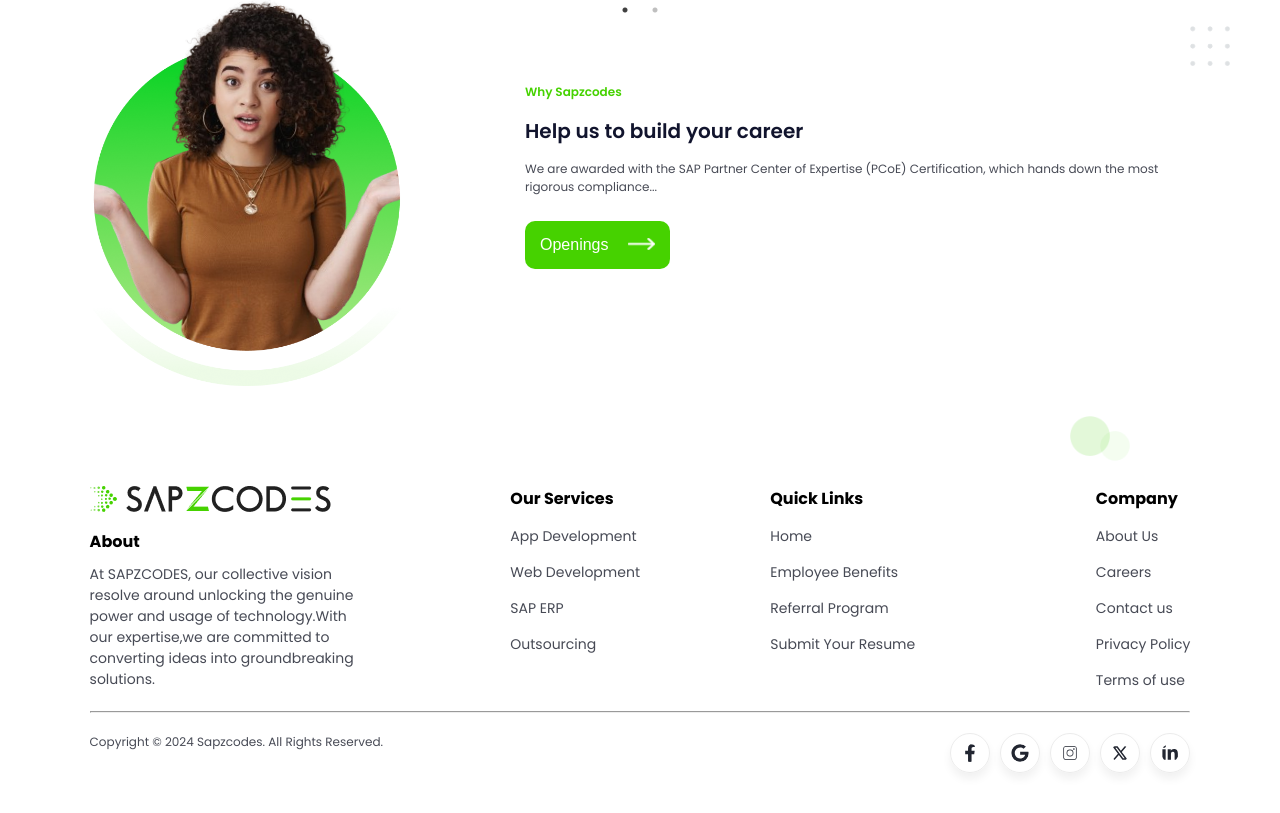
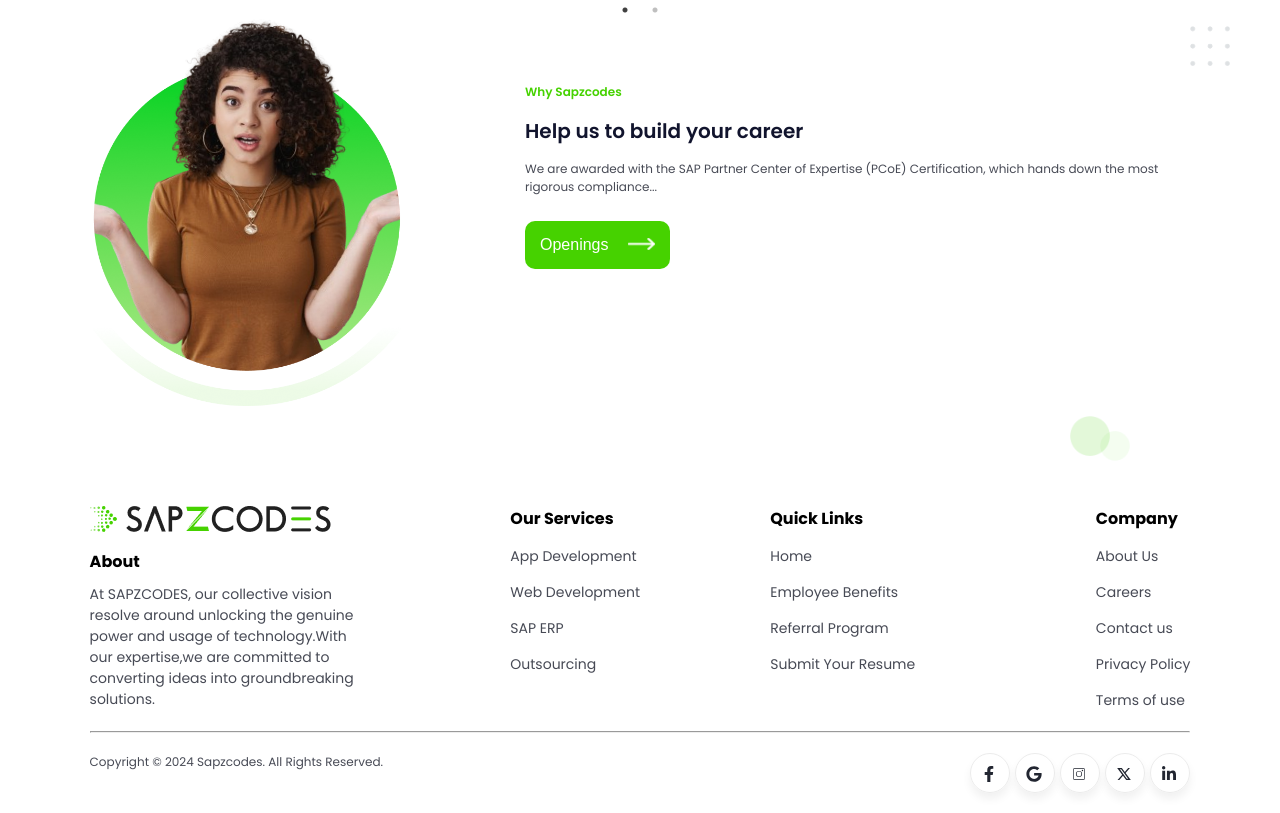
Before and after one commit to vijayaprathapkumar/sapzcodes, a Next.js app: page /careers in a window 1280 px wide. Shown: the part 1666-2479 px from the top of the page. Built offline with nearby package versions, Linux system fonts and the light colour scheme.

Commit message:
footer rework-complete

```diff
--- a/src/components/details/Details.styled.tsx
+++ b/src/components/details/Details.styled.tsx
@@ -39,10 +39,10 @@
     ${breakpoints.xs} {
         flex-direction:column;
         .image{
-            margin-top:870px;
+            margin-top:700px;
         }
         .dots{
-            margin-top:-70px;
+            margin-top:-50px;
             right:10px;
         }
         .dark{
@@ -88,7 +88,7 @@
     ${breakpoints.lg} {
         flex-direction:row;
         .image{
-            top:750px;
+            top:880px;
         }
         .dark{
             margin-top:360px;
@@ -101,7 +101,7 @@
     }
     ${breakpoints.xl} {
         .image{
-            top:800px;
+            top:960px;
         }
     }
 `;
@@ -130,9 +130,9 @@
     }
     ${breakpoints.xs} {
         order: 1;
-        margin-left: 10px;
+        margin-left: 50px;
         margin-right: 0px;
-        margin-top: 30px;
+        margin-top: 60px;
         margin-bottom:-10px;
         width:270px;
         img {
@@ -144,7 +144,7 @@
         order: 1;
         margin-left: ${({ imageAlignment }) => (imageAlignment === "right" ? '50%' : "10px")};
         margin-right: 0px;
-        margin-top: 30px;
+        margin-top: 50px;
         margin-bottom:-20px;
         width:370px;
         img {
@@ -201,9 +201,15 @@
     }
     ${breakpoints.xs} {
         order: 2;
-        margin-right: 0px;
-        margin-left: 0px;
-        margin-top:70px;
+        margin-right: 20px;
+        margin-left: 20px;
+        margin-top:30px;
+        h2{
+          font-size:20px;
+        }
+        button{
+           margin-bottom:10px;
+        }
     }
     ${breakpoints.lg} {
         margin-right: 100px;
--- a/src/config/footer.ts
+++ b/src/config/footer.tsx
@@ -1,3 +1,6 @@
+import { CiInstagram } from "react-icons/ci"
+import { FaFacebookF, FaGoogle, FaLinkedinIn } from "react-icons/fa"
+import { RiTwitterXLine } from "react-icons/ri"
 
 export const FooterDetails = [
     {
@@ -28,3 +31,26 @@
         subuse: "Terms of use",
     }
 ]
+
+export const Footericons = [
+    {
+        href: "https://www.facebook.com",
+        icon: <FaFacebookF />,
+    },
+    {
+        href: "https://www.google.com",
+        icon: <FaGoogle />,
+    },
+    {
+        href: "https://www.instagram.com",
+        icon: <CiInstagram />,
+    },
+    {
+        href: "https://twitter.com",
+        icon: <RiTwitterXLine />,
+    },
+    {
+        href: "https://www.linkedin.com",
+        icon: <FaLinkedinIn />,
+    }
+]
--- a/src/layout/footer/Footer.styled.tsx
+++ b/src/layout/footer/Footer.styled.tsx
@@ -1,27 +1,25 @@
 import breakpoints from "@/themes/breakpoints";
 import { theme } from "@/themes/theme";
-import { FaFacebookF } from "react-icons/fa";
-import { CiInstagram } from "react-icons/ci";
-import { RiTwitterXLine } from "react-icons/ri";
-import { FaLinkedinIn } from "react-icons/fa";
-import { FaGoogle } from "react-icons/fa";
+import Link from "next/link";
 import styled from "styled-components";
 
-export const Footereraper = styled.div`
+export const Footerwrapper = styled.div`
   display: grid;
   grid-template-columns: 1fr 1fr 1fr 1fr;
   margin-top: 30px;
-  justify-items: end;
   ${breakpoints.xs} {
     grid-template-columns: 1fr;
   }
   ${breakpoints.md} {
     grid-template-columns: 1fr 1fr;
     margin-top: 100px;
+    column-gap:270px;
   }
   ${breakpoints.lg} {
     grid-template-columns: 1fr 1fr 1fr 1fr;
     margin-top: 100px;
+    justify-items: end;
+    column-gap:0px;
   }
 `;
 
@@ -58,11 +56,6 @@
       font-size: 10px;
     }
   }
-  ${breakpoints.sm} {
-    p {
-      font-size: 10px;
-    }
-  }
   ${breakpoints.lg} {
     p {
       font-size: 12px;
@@ -75,7 +68,15 @@
   }
 `;
 
-export const FacebookIcon = styled(FaFacebookF)`
+export const Iconwrapper = styled.div`
+  display:flex;
+  column-gap:5px;
+`
+
+
+export const LinkStyled = styled(Link) <{ href: string }>`
+
+
     border: 1px solid ${theme.colors.light};
     color: ${theme.colors.icon};
     border-radius: 25px;
@@ -93,92 +94,4 @@
     width: 40px;
     padding: 10px;
   }
-`;
-export const GoogleIcon = styled(FaGoogle)`
-  border: 1px solid ${theme.colors.light};
-  color: ${theme.colors.icon};
-  border-radius: 25px;
-  box-shadow: 0px 6px 10px 0px ${theme.colors.shadow};
-  height: 40px;
-  width: 40px;
-  padding: 10px;
-  margin-left: 10px;
-  ${breakpoints.xs} {
-    height: 25px;
-    width: 25px;
-    padding: 5px;
-    margin-left: 3px;
-  }
-  ${breakpoints.lg} {
-    height: 40px;
-    width: 40px;
-    padding: 10px;
-    margin-left: 10px;
-  }
-`;
-export const InstaIcon = styled(CiInstagram)`
-  border: 1px solid ${theme.colors.light};
-  color: ${theme.colors.icon};
-  border-radius: 25px;
-  box-shadow: 0px 6px 10px 0px ${theme.colors.shadow};
-  height: 40px;
-  width: 40px;
-  padding: 10px;
-  margin-left: 10px;
-  ${breakpoints.xs} {
-    height: 25px;
-    width: 25px;
-    padding: 5px;
-    margin-left: 3px;
-  }
-  ${breakpoints.lg} {
-    height: 40px;
-    width: 40px;
-    padding: 10px;
-    margin-left: 10px;
-  }
-`;
-export const TwitterIcon = styled(RiTwitterXLine)`
-  border: 1px solid ${theme.colors.light};
-  color: ${theme.colors.icon};
-  border-radius: 25px;
-  box-shadow: 0px 6px 10px 0px ${theme.colors.shadow};
-  height: 40px;
-  width: 40px;
-  padding: 10px;
-  margin-left: 10px;
-  ${breakpoints.xs} {
-    height: 25px;
-    width: 25px;
-    padding: 5px;
-    margin-left: 3px;
-  }
-  ${breakpoints.lg} {
-    height: 40px;
-    width: 40px;
-    padding: 10px;
-    margin-left: 10px;
-  }
-`;
-export const LinkedInIcon = styled(FaLinkedinIn)`
-  border: 1px solid ${theme.colors.light};
-  color: ${theme.colors.icon};
-  border-radius: 25px;
-  box-shadow: 0px 6px 10px 0px ${theme.colors.shadow};
-  height: 40px;
-  width: 40px;
-  padding: 10px;
-  margin-left: 10px;
-  ${breakpoints.xs} {
-    height: 25px;
-    width: 25px;
-    padding: 5px;
-    margin-left: 3px;
-  }
-  ${breakpoints.lg} {
-    height: 40px;
-    width: 40px;
-    padding: 10px;
-    margin-left: 10px;
-  }
-`;
+`
--- a/src/layout/footer/Footer.tsx
+++ b/src/layout/footer/Footer.tsx
@@ -1,21 +1,21 @@
 "use client";
 import React from "react";
-import { FooterDetails } from "@/config/footer";
+import { FooterDetails, Footericons } from "@/config/footer";
 import {
   Bootomwrapper,
-  FacebookIcon,
-  Footereraper,
-  GoogleIcon,
-  InstaIcon,
-  LinkedInIcon,
+  Footerwrapper,
+  Iconwrapper,
+  LinkStyled,
   Maindiv,
-  TwitterIcon,
 } from "./Footer.styled";
+import Link from "next/link";
 
 const FooterComponent = () => {
+  const currentyear = new Date().getFullYear();
+
   return (
     <div className="layout-gap">
-      <Footereraper>
+      <Footerwrapper>
         {FooterDetails.map((item) => {
           const {
             image,
@@ -42,17 +42,15 @@
             </Maindiv>
           );
         })}
-      </Footereraper>
+      </Footerwrapper>
       <hr />
       <Bootomwrapper>
-        <p>Copyright © 2024 Sapzcodes. All Rights Reserved.</p>
-        <div>
-          <FacebookIcon />
-          <GoogleIcon />
-          <InstaIcon />
-          <TwitterIcon />
-          <LinkedInIcon />
-        </div>
+        <p>Copyright © {currentyear} Sapzcodes. All Rights Reserved.</p>
+        <Iconwrapper>
+          {Footericons.map((item, index) => (
+            <LinkStyled key={index} href={item.href}> {item.icon} </LinkStyled>
+          ))}
+        </Iconwrapper>
       </Bootomwrapper>
     </div>
   );
```
Lines whose indentation alone changed are shown as unchanged.
